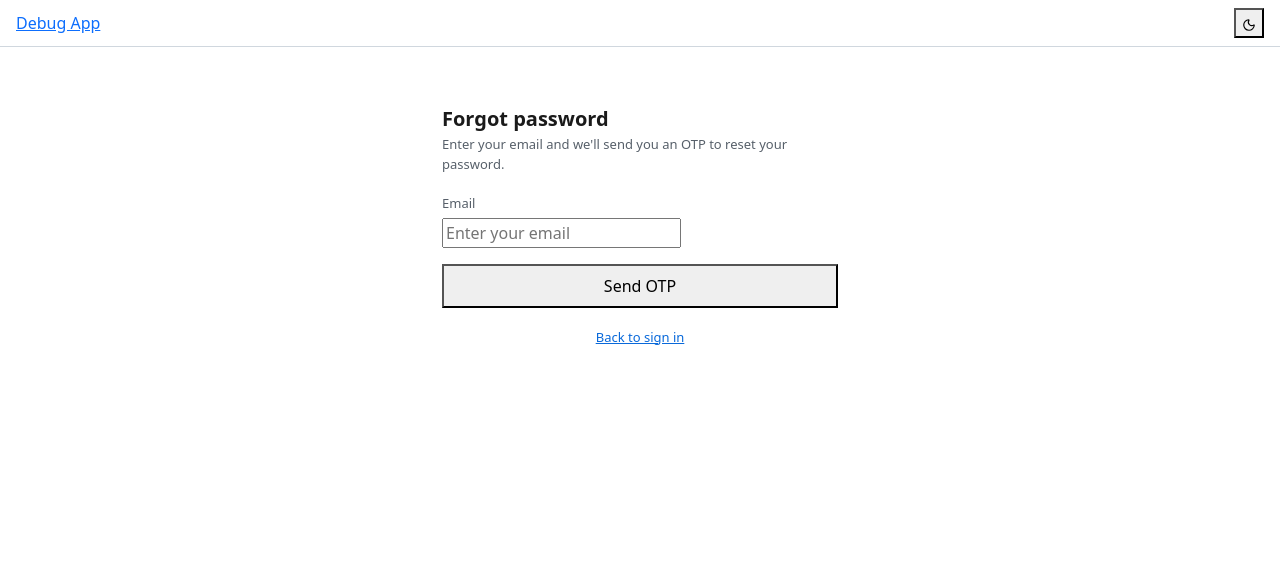
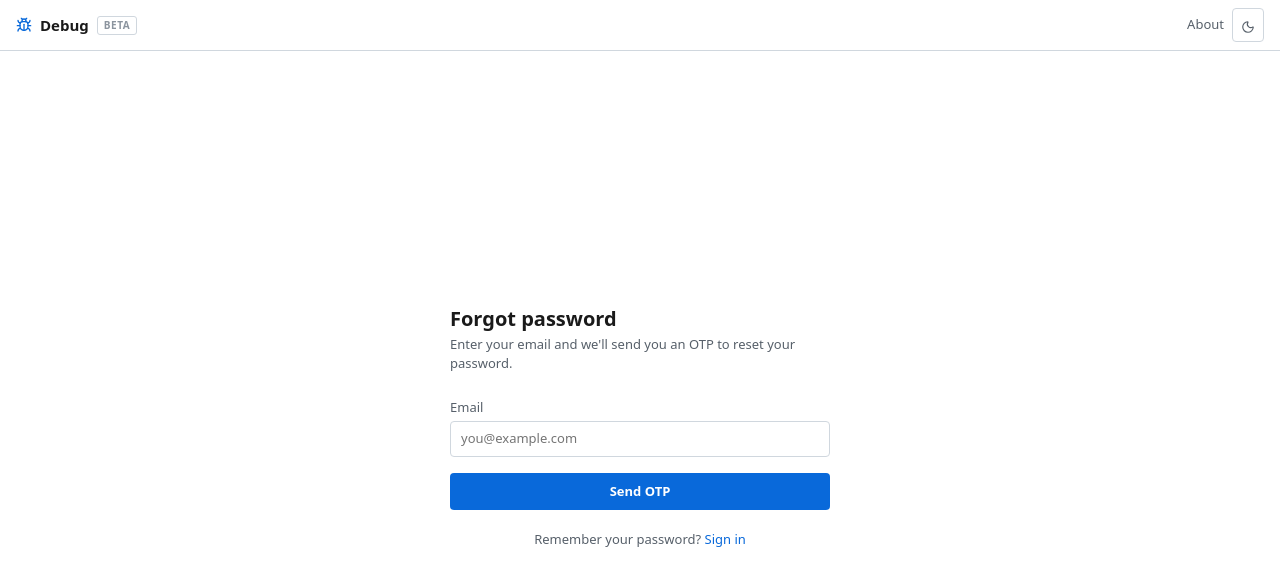
Before and after one commit to DeepakReddy08K/debug-app, a React app in the folder frontend/: page /forgot-password in a window 1280 px wide. Shown: the top 586 px of the page. Built offline with nearby package versions, Linux system fonts and the light colour scheme; no server answers; the HTML template or start-up script is replaced by a standard one.

Commit message:
add frontend for forgot-passward,verify-otp,reset-password pages

```diff
--- a/frontend/src/pages/ForgotPassword.jsx
+++ b/frontend/src/pages/ForgotPassword.jsx
@@ -1,54 +1,73 @@
 import { useState } from 'react';
-import { Link } from 'react-router-dom';
+import { Link, useNavigate } from 'react-router-dom';
+import { Bug, Sun, Moon } from 'lucide-react';
 import { useTheme } from '../context/ThemeContext';
-import { Sun, Moon } from 'lucide-react';
+import { forgotPasswordUser } from '../services/auth';
 
 const ForgotPassword = () => {
   const { theme, toggleTheme } = useTheme();
+  const navigate = useNavigate();
   const [email, setEmail] = useState('');
   const [error, setError] = useState('');
-  const [success, setSuccess] = useState('');
   const [loading, setLoading] = useState(false);
 
   const handleSubmit = async (e) => {
     e.preventDefault();
     setError('');
-    setSuccess('');
     setLoading(true);
-    // API call will be added later
-    console.log('Forgot password:', { email });
-    setLoading(false);
+    try {
+      await forgotPasswordUser(email);
+      navigate('/verify-otp', { state: { email } });
+    } catch (err) {
+      setError(err.response?.data?.error || 'Something went wrong. Please try again.');
+    } finally {
+      setLoading(false);
+    }
   };
 
   return (
     <div style={{ minHeight: '100vh', backgroundColor: 'var(--bg-primary)' }}>
-      {/* Top bar */}
-      <div className="d-flex justify-content-between align-items-center px-3 py-2" style={{ borderBottom: '1px solid var(--border-color)' }}>
-        <Link to="/" className="cf-navbar-brand">Debug App</Link>
-        <button className="cf-btn cf-btn-secondary" onClick={toggleTheme}>
-          {theme === 'light' ? <Moon size={14} /> : <Sun size={14} />}
-        </button>
+
+      {/* Topbar */}
+      <div
+        className="d-flex justify-content-between align-items-center px-3 py-2"
+        style={{ borderBottom: '1px solid var(--border-color)', backgroundColor: 'var(--navbar-bg)' }}
+      >
+        <div className="d-flex align-items-center gap-2">
+          <Bug size={16} color="var(--accent)" />
+          <span style={{ fontWeight: 700, fontSize: '15px', color: 'var(--text-primary)' }}>Debug</span>
+          <span style={{
+            fontSize: '10px', fontWeight: 600, padding: '1px 6px',
+            border: '1px solid var(--border-color)', borderRadius: '3px',
+            color: 'var(--text-muted)', letterSpacing: '0.5px'
+          }}>BETA</span>
+        </div>
+        <div className="d-flex align-items-center gap-2">
+          <Link to="/about" style={{ fontSize: '13px', color: 'var(--text-secondary)', textDecoration: 'none' }}>About</Link>
+          <button
+            onClick={toggleTheme}
+            style={{ background: 'none', border: '1px solid var(--border-color)', borderRadius: '4px', padding: '4px 8px', cursor: 'pointer', color: 'var(--text-secondary)' }}
+          >
+            {theme === 'light' ? <Moon size={14} /> : <Sun size={14} />}
+          </button>
+        </div>
       </div>
 
-      {/* Form */}
-      <div className="container" style={{ maxWidth: '420px', paddingTop: '60px' }}>
-        <div className="cf-card">
-          <h5 style={{ color: 'var(--text-primary)', marginBottom: '4px', fontWeight: 600 }}>
-            Forgot password
-          </h5>
-          <p style={{ color: 'var(--text-secondary)', fontSize: '13px', marginBottom: '20px' }}>
+      {/* Body */}
+      <div style={{ minHeight: 'calc(100vh - 45px)', display: 'flex', alignItems: 'center', justifyContent: 'center', padding: '24px' }}>
+        <div style={{ width: '100%', maxWidth: '380px' }}>
+
+          <h5 style={{ color: 'var(--text-primary)', fontWeight: 600, marginBottom: '4px' }}>Forgot password</h5>
+          <p style={{ color: 'var(--text-secondary)', fontSize: '13px', marginBottom: '24px' }}>
             Enter your email and we'll send you an OTP to reset your password.
           </p>
 
           {error && (
-            <div className="alert alert-danger py-2 px-3" style={{ fontSize: '13px' }}>
+            <div className="mb-3 px-3 py-2" style={{
+              backgroundColor: 'var(--bg-secondary)', border: '1px solid var(--danger)',
+              borderRadius: '4px', color: 'var(--danger)', fontSize: '13px'
+            }}>
               {error}
-            </div>
-          )}
-
-          {success && (
-            <div className="alert alert-success py-2 px-3" style={{ fontSize: '13px' }}>
-              {success}
             </div>
           )}
 
@@ -59,29 +78,42 @@ const ForgotPassword = () => {
               </label>
               <input
                 type="email"
-                className="cf-input"
                 value={email}
                 onChange={e => setEmail(e.target.value)}
-                placeholder="Enter your email"
+                placeholder="you@example.com"
                 required
+                style={{
+                  width: '100%', padding: '7px 10px', fontSize: '13px',
+                  backgroundColor: 'var(--bg-primary)', color: 'var(--text-primary)',
+                  border: '1px solid var(--border-color)', borderRadius: '4px', outline: 'none'
+                }}
+                onFocus={e => e.target.style.borderColor = 'var(--accent)'}
+                onBlur={e => e.target.style.borderColor = 'var(--border-color)'}
               />
             </div>
 
             <button
               type="submit"
-              className="cf-btn cf-btn-primary w-100"
               disabled={loading}
-              style={{ padding: '8px' }}
+              className="w-100"
+              style={{
+                padding: '9px', fontSize: '13px', fontWeight: 600,
+                backgroundColor: 'var(--accent)', color: '#ffffff',
+                border: 'none', borderRadius: '4px', cursor: loading ? 'not-allowed' : 'pointer',
+                opacity: loading ? 0.7 : 1
+              }}
             >
               {loading ? 'Sending OTP...' : 'Send OTP'}
             </button>
           </form>
 
           <div className="mt-3 text-center">
-            <Link to="/login" style={{ fontSize: '13px', color: 'var(--accent)' }}>
-              Back to sign in
-            </Link>
+            <span style={{ fontSize: '13px', color: 'var(--text-secondary)' }}>
+              Remember your password?{' '}
+              <Link to="/login" style={{ color: 'var(--accent)', textDecoration: 'none' }}>Sign in</Link>
+            </span>
           </div>
+
         </div>
       </div>
     </div>
--- a/frontend/src/pages/ResetPassword.jsx
+++ b/frontend/src/pages/ResetPassword.jsx
@@ -1,10 +1,16 @@
 import { useState } from 'react';
-import { Link, useLocation } from 'react-router-dom';
+import { Link, useNavigate, useLocation } from 'react-router-dom';
+import { Eye, EyeOff, Bug, Sun, Moon } from 'lucide-react';
 import { useTheme } from '../context/ThemeContext';
-import { Sun, Moon, Eye, EyeOff } from 'lucide-react';
+import { resetPasswordUser } from '../services/auth';
 
 const ResetPassword = () => {
   const { theme, toggleTheme } = useTheme();
+  const navigate = useNavigate();
+  const location = useLocation();
+  const email = location.state?.email;
+  const resetToken = location.state?.resetToken;
+
   const [password, setPassword] = useState('');
   const [confirmPassword, setConfirmPassword] = useState('');
   const [showPassword, setShowPassword] = useState(false);
@@ -12,53 +18,83 @@ const ResetPassword = () => {
   const [error, setError] = useState('');
   const [loading, setLoading] = useState(false);
 
-  // Email and resetToken passed from VerifyOTP page
-  const location = useLocation();
-  const email = location.state?.email || '';
-  const resetToken = location.state?.resetToken || '';
+  // If user lands here without email or resetToken, send back
+  if (!email || !resetToken) {
+    return (
+      <div style={{ minHeight: '100vh', backgroundColor: 'var(--bg-primary)', display: 'flex', alignItems: 'center', justifyContent: 'center' }}>
+        <div style={{ textAlign: 'center' }}>
+          <p style={{ color: 'var(--text-secondary)', fontSize: '13px', marginBottom: '12px' }}>Invalid access. Please start from forgot password.</p>
+          <Link to="/forgot-password" style={{ color: 'var(--accent)', fontSize: '13px' }}>Go to Forgot Password</Link>
+        </div>
+      </div>
+    );
+  }
 
   const handleSubmit = async (e) => {
     e.preventDefault();
     setError('');
 
     if (password !== confirmPassword) {
-      setError('Passwords do not match.');
-      return;
+      return setError('Passwords do not match.');
     }
 
     if (password.length < 6) {
-      setError('Password must be at least 6 characters.');
-      return;
+      return setError('Password must be at least 6 characters.');
     }
 
     setLoading(true);
-    // API call will be added later
-    console.log('Reset password:', { email, resetToken, password });
-    setLoading(false);
+    try {
+      await resetPasswordUser(email, password, resetToken);
+      navigate('/login');
+    } catch (err) {
+      setError(err.response?.data?.error || 'Password reset failed. Please try again.');
+    } finally {
+      setLoading(false);
+    }
   };
 
   return (
     <div style={{ minHeight: '100vh', backgroundColor: 'var(--bg-primary)' }}>
-      {/* Top bar */}
-      <div className="d-flex justify-content-between align-items-center px-3 py-2" style={{ borderBottom: '1px solid var(--border-color)' }}>
-        <Link to="/" className="cf-navbar-brand">Debug App</Link>
-        <button className="cf-btn cf-btn-secondary" onClick={toggleTheme}>
-          {theme === 'light' ? <Moon size={14} /> : <Sun size={14} />}
-        </button>
+
+      {/* Topbar */}
+      <div
+        className="d-flex justify-content-between align-items-center px-3 py-2"
+        style={{ borderBottom: '1px solid var(--border-color)', backgroundColor: 'var(--navbar-bg)' }}
+      >
+        <div className="d-flex align-items-center gap-2">
+          <Bug size={16} color="var(--accent)" />
+          <span style={{ fontWeight: 700, fontSize: '15px', color: 'var(--text-primary)' }}>Debug</span>
+          <span style={{
+            fontSize: '10px', fontWeight: 600, padding: '1px 6px',
+            border: '1px solid var(--border-color)', borderRadius: '3px',
+            color: 'var(--text-muted)', letterSpacing: '0.5px'
+          }}>BETA</span>
+        </div>
+        <div className="d-flex align-items-center gap-2">
+          <Link to="/about" style={{ fontSize: '13px', color: 'var(--text-secondary)', textDecoration: 'none' }}>About</Link>
+          <button
+            onClick={toggleTheme}
+            style={{ background: 'none', border: '1px solid var(--border-color)', borderRadius: '4px', padding: '4px 8px', cursor: 'pointer', color: 'var(--text-secondary)' }}
+          >
+            {theme === 'light' ? <Moon size={14} /> : <Sun size={14} />}
+          </button>
+        </div>
       </div>
 
-      {/* Form */}
-      <div className="container" style={{ maxWidth: '420px', paddingTop: '60px' }}>
-        <div className="cf-card">
-          <h5 style={{ color: 'var(--text-primary)', marginBottom: '4px', fontWeight: 600 }}>
-            Reset password
-          </h5>
-          <p style={{ color: 'var(--text-secondary)', fontSize: '13px', marginBottom: '20px' }}>
-            Enter your new password below.
+      {/* Body */}
+      <div style={{ minHeight: 'calc(100vh - 45px)', display: 'flex', alignItems: 'center', justifyContent: 'center', padding: '24px' }}>
+        <div style={{ width: '100%', maxWidth: '380px' }}>
+
+          <h5 style={{ color: 'var(--text-primary)', fontWeight: 600, marginBottom: '4px' }}>Reset password</h5>
+          <p style={{ color: 'var(--text-secondary)', fontSize: '13px', marginBottom: '24px' }}>
+            Enter a new password for <strong style={{ color: 'var(--text-primary)' }}>{email}</strong>.
           </p>
 
           {error && (
-            <div className="alert alert-danger py-2 px-3" style={{ fontSize: '13px' }}>
+            <div className="mb-3 px-3 py-2" style={{
+              backgroundColor: 'var(--bg-secondary)', border: '1px solid var(--danger)',
+              borderRadius: '4px', color: 'var(--danger)', fontSize: '13px'
+            }}>
               {error}
             </div>
           )}
@@ -71,27 +107,25 @@ const ResetPassword = () => {
               <div style={{ position: 'relative' }}>
                 <input
                   type={showPassword ? 'text' : 'password'}
-                  className="cf-input"
                   value={password}
                   onChange={e => setPassword(e.target.value)}
-                  placeholder="Min 6 characters"
+                  placeholder="Min. 6 characters"
                   required
-                  minLength={6}
-                  style={{ paddingRight: '36px' }}
+                  style={{
+                    width: '100%', padding: '7px 36px 7px 10px', fontSize: '13px',
+                    backgroundColor: 'var(--bg-primary)', color: 'var(--text-primary)',
+                    border: '1px solid var(--border-color)', borderRadius: '4px', outline: 'none'
+                  }}
+                  onFocus={e => e.target.style.borderColor = 'var(--accent)'}
+                  onBlur={e => e.target.style.borderColor = 'var(--border-color)'}
                 />
                 <button
                   type="button"
                   onClick={() => setShowPassword(!showPassword)}
                   style={{
-                    position: 'absolute',
-                    right: '10px',
-                    top: '50%',
-                    transform: 'translateY(-50%)',
-                    background: 'none',
-                    border: 'none',
-                    cursor: 'pointer',
-                    color: 'var(--text-secondary)',
-                    padding: 0
+                    position: 'absolute', right: '10px', top: '50%',
+                    transform: 'translateY(-50%)', background: 'none',
+                    border: 'none', cursor: 'pointer', color: 'var(--text-muted)', padding: 0
                   }}
                 >
                   {showPassword ? <EyeOff size={14} /> : <Eye size={14} />}
@@ -106,26 +140,25 @@ const ResetPassword = () => {
               <div style={{ position: 'relative' }}>
                 <input
                   type={showConfirm ? 'text' : 'password'}
-                  className="cf-input"
                   value={confirmPassword}
                   onChange={e => setConfirmPassword(e.target.value)}
                   placeholder="Repeat your password"
                   required
-                  style={{ paddingRight: '36px' }}
+                  style={{
+                    width: '100%', padding: '7px 36px 7px 10px', fontSize: '13px',
+                    backgroundColor: 'var(--bg-primary)', color: 'var(--text-primary)',
+                    border: '1px solid var(--border-color)', borderRadius: '4px', outline: 'none'
+                  }}
+                  onFocus={e => e.target.style.borderColor = 'var(--accent)'}
+                  onBlur={e => e.target.style.borderColor = 'var(--border-color)'}
                 />
                 <button
                   type="button"
                   onClick={() => setShowConfirm(!showConfirm)}
                   style={{
-                    position: 'absolute',
-                    right: '10px',
-                    top: '50%',
-                    transform: 'translateY(-50%)',
-                    background: 'none',
-                    border: 'none',
-                    cursor: 'pointer',
-                    color: 'var(--text-secondary)',
-                    padding: 0
+                    position: 'absolute', right: '10px', top: '50%',
+                    transform: 'translateY(-50%)', background: 'none',
+                    border: 'none', cursor: 'pointer', color: 'var(--text-muted)', padding: 0
                   }}
                 >
                   {showConfirm ? <EyeOff size={14} /> : <Eye size={14} />}
@@ -135,19 +168,26 @@ const ResetPassword = () => {
 
             <button
               type="submit"
-              className="cf-btn cf-btn-primary w-100"
               disabled={loading}
-              style={{ padding: '8px' }}
+              className="w-100"
+              style={{
+                padding: '9px', fontSize: '13px', fontWeight: 600,
+                backgroundColor: 'var(--accent)', color: '#ffffff',
+                border: 'none', borderRadius: '4px', cursor: loading ? 'not-allowed' : 'pointer',
+                opacity: loading ? 0.7 : 1
+              }}
             >
               {loading ? 'Resetting...' : 'Reset Password'}
             </button>
           </form>
 
           <div className="mt-3 text-center">
-            <Link to="/login" style={{ fontSize: '13px', color: 'var(--accent)' }}>
-              Back to sign in
-            </Link>
+            <span style={{ fontSize: '13px', color: 'var(--text-secondary)' }}>
+              Remember your password?{' '}
+              <Link to="/login" style={{ color: 'var(--accent)', textDecoration: 'none' }}>Sign in</Link>
+            </span>
           </div>
+
         </div>
       </div>
     </div>
--- a/frontend/src/pages/VerifyOTP.jsx
+++ b/frontend/src/pages/VerifyOTP.jsx
@@ -1,49 +1,87 @@
 import { useState } from 'react';
-import { Link, useLocation } from 'react-router-dom';
+import { Link, useNavigate, useLocation } from 'react-router-dom';
+import { Bug, Sun, Moon } from 'lucide-react';
 import { useTheme } from '../context/ThemeContext';
-import { Sun, Moon } from 'lucide-react';
+import { verifyOTPUser } from '../services/auth';
 
 const VerifyOTP = () => {
   const { theme, toggleTheme } = useTheme();
+  const navigate = useNavigate();
+  const location = useLocation();
+  const email = location.state?.email;
+
   const [otp, setOtp] = useState('');
   const [error, setError] = useState('');
   const [loading, setLoading] = useState(false);
 
-  // Email passed from ForgotPassword page via navigation state
-  const location = useLocation();
-  const email = location.state?.email || '';
+  // If user lands here without email in state, send back to forgot password
+  if (!email) {
+    return (
+      <div style={{ minHeight: '100vh', backgroundColor: 'var(--bg-primary)', display: 'flex', alignItems: 'center', justifyContent: 'center' }}>
+        <div style={{ textAlign: 'center' }}>
+          <p style={{ color: 'var(--text-secondary)', fontSize: '13px', marginBottom: '12px' }}>Invalid access. Please start from forgot password.</p>
+          <Link to="/forgot-password" style={{ color: 'var(--accent)', fontSize: '13px' }}>Go to Forgot Password</Link>
+        </div>
+      </div>
+    );
+  }
 
   const handleSubmit = async (e) => {
     e.preventDefault();
     setError('');
     setLoading(true);
-    // API call will be added later
-    console.log('Verify OTP:', { email, otp });
-    setLoading(false);
+    try {
+      const res = await verifyOTPUser(email, otp);
+      navigate('/reset-password', { state: { email, resetToken: res.data.resetToken } });
+    } catch (err) {
+      setError(err.response?.data?.error || 'Invalid or expired OTP.');
+    } finally {
+      setLoading(false);
+    }
   };
 
   return (
     <div style={{ minHeight: '100vh', backgroundColor: 'var(--bg-primary)' }}>
-      {/* Top bar */}
-      <div className="d-flex justify-content-between align-items-center px-3 py-2" style={{ borderBottom: '1px solid var(--border-color)' }}>
-        <Link to="/" className="cf-navbar-brand">Debug App</Link>
-        <button className="cf-btn cf-btn-secondary" onClick={toggleTheme}>
-          {theme === 'light' ? <Moon size={14} /> : <Sun size={14} />}
-        </button>
+
+      {/* Topbar */}
+      <div
+        className="d-flex justify-content-between align-items-center px-3 py-2"
+        style={{ borderBottom: '1px solid var(--border-color)', backgroundColor: 'var(--navbar-bg)' }}
+      >
+        <div className="d-flex align-items-center gap-2">
+          <Bug size={16} color="var(--accent)" />
+          <span style={{ fontWeight: 700, fontSize: '15px', color: 'var(--text-primary)' }}>Debug</span>
+          <span style={{
+            fontSize: '10px', fontWeight: 600, padding: '1px 6px',
+            border: '1px solid var(--border-color)', borderRadius: '3px',
+            color: 'var(--text-muted)', letterSpacing: '0.5px'
+          }}>BETA</span>
+        </div>
+        <div className="d-flex align-items-center gap-2">
+          <Link to="/about" style={{ fontSize: '13px', color: 'var(--text-secondary)', textDecoration: 'none' }}>About</Link>
+          <button
+            onClick={toggleTheme}
+            style={{ background: 'none', border: '1px solid var(--border-color)', borderRadius: '4px', padding: '4px 8px', cursor: 'pointer', color: 'var(--text-secondary)' }}
+          >
+            {theme === 'light' ? <Moon size={14} /> : <Sun size={14} />}
+          </button>
+        </div>
       </div>
 
-      {/* Form */}
-      <div className="container" style={{ maxWidth: '420px', paddingTop: '60px' }}>
-        <div className="cf-card">
-          <h5 style={{ color: 'var(--text-primary)', marginBottom: '4px', fontWeight: 600 }}>
-            Enter OTP
-          </h5>
-          <p style={{ color: 'var(--text-secondary)', fontSize: '13px', marginBottom: '20px' }}>
-            We sent a 6-digit OTP to <strong>{email || 'your email'}</strong>. Enter it below.
+      {/* Body */}
+      <div style={{ minHeight: 'calc(100vh - 45px)', display: 'flex', alignItems: 'center', justifyContent: 'center', padding: '24px' }}>
+        <div style={{ width: '100%', maxWidth: '380px' }}>
+
+          <h5 style={{ color: 'var(--text-primary)', fontWeight: 600, marginBottom: '4px' }}>Enter OTP</h5>
+          <p style={{ color: 'var(--text-secondary)', fontSize: '13px', marginBottom: '24px' }}>
+            We sent a 6-digit OTP to <strong style={{ color: 'var(--text-primary)' }}>{email}</strong>. Enter it below.
           </p>
 
           {error && (
-            <div className="alert alert-danger py-2 px-3" style={{ fontSize: '13px' }}>
+            <div className="mb-3 px-3 py-2" style={{
+              backgroundColor: 'var(--bg-secondary)', border: '1px solid var(--danger)',
+              borderRadius: '4px', color: 'var(--danger)', fontSize: '13px'
+            }}>
               {error}
             </div>
           )}
@@ -51,38 +89,48 @@ const VerifyOTP = () => {
           <form onSubmit={handleSubmit}>
             <div className="mb-3">
               <label style={{ fontSize: '13px', color: 'var(--text-secondary)', marginBottom: '4px', display: 'block' }}>
-                OTP Code
+                OTP
               </label>
               <input
                 type="text"
-                className="cf-input"
                 value={otp}
                 onChange={e => setOtp(e.target.value)}
                 placeholder="Enter 6-digit OTP"
+                maxLength={6}
                 required
-                maxLength={6}
-                style={{ letterSpacing: '4px', fontSize: '18px', textAlign: 'center' }}
+                style={{
+                  width: '100%', padding: '7px 10px', fontSize: '13px',
+                  backgroundColor: 'var(--bg-primary)', color: 'var(--text-primary)',
+                  border: '1px solid var(--border-color)', borderRadius: '4px', outline: 'none',
+                  letterSpacing: '4px', textAlign: 'center'
+                }}
+                onFocus={e => e.target.style.borderColor = 'var(--accent)'}
+                onBlur={e => e.target.style.borderColor = 'var(--border-color)'}
               />
             </div>
 
             <button
               type="submit"
-              className="cf-btn cf-btn-primary w-100"
               disabled={loading}
-              style={{ padding: '8px' }}
+              className="w-100"
+              style={{
+                padding: '9px', fontSize: '13px', fontWeight: 600,
+                backgroundColor: 'var(--accent)', color: '#ffffff',
+                border: 'none', borderRadius: '4px', cursor: loading ? 'not-allowed' : 'pointer',
+                opacity: loading ? 0.7 : 1
+              }}
             >
               {loading ? 'Verifying...' : 'Verify OTP'}
             </button>
           </form>
 
-          <div className="mt-3 d-flex justify-content-between">
-            <Link to="/forgot-password" style={{ fontSize: '13px', color: 'var(--accent)' }}>
-              Resend OTP
-            </Link>
-            <Link to="/login" style={{ fontSize: '13px', color: 'var(--text-secondary)' }}>
-              Back to sign in
-            </Link>
+          <div className="mt-3 text-center">
+            <span style={{ fontSize: '13px', color: 'var(--text-secondary)' }}>
+              Didn't receive OTP?{' '}
+              <Link to="/forgot-password" style={{ color: 'var(--accent)', textDecoration: 'none' }}>Resend</Link>
+            </span>
           </div>
+
         </div>
       </div>
     </div>
```
Also changed, not shown: frontend/src/services/auth.js (+9 -0 lines).
